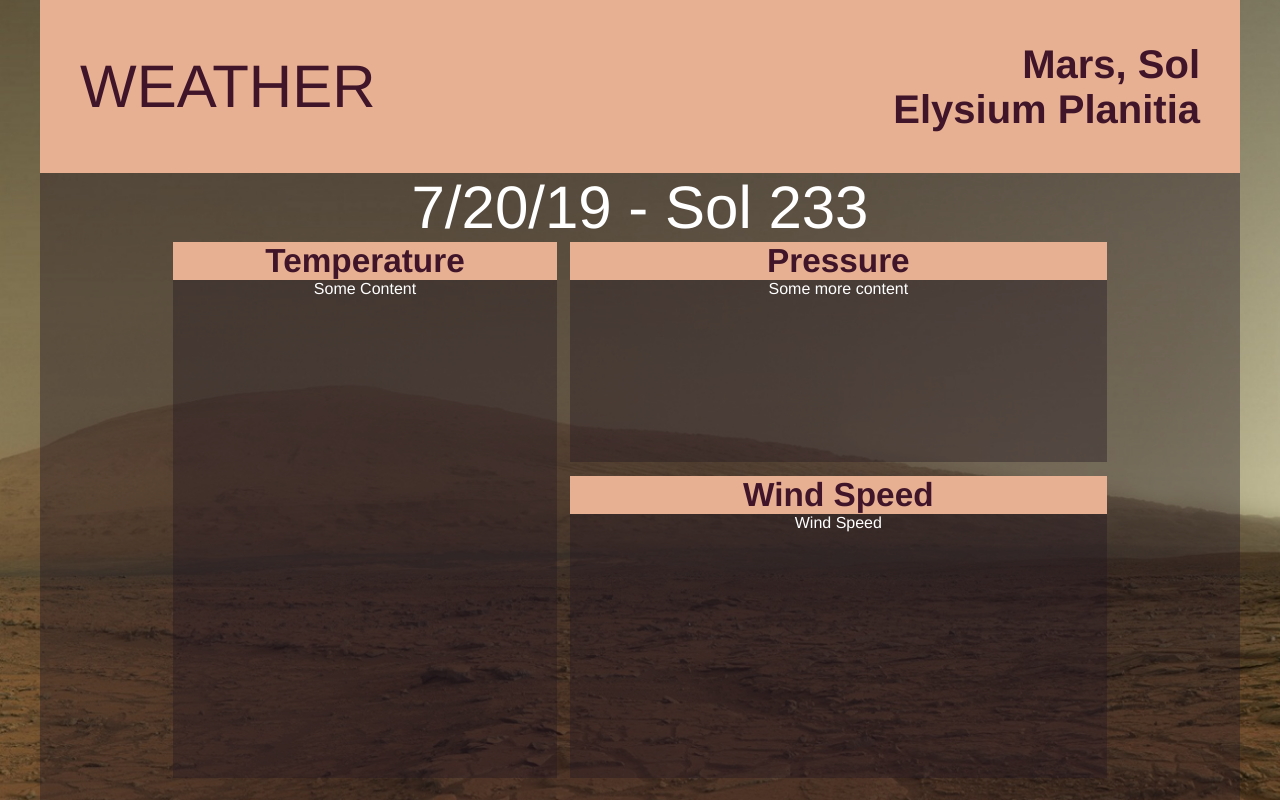
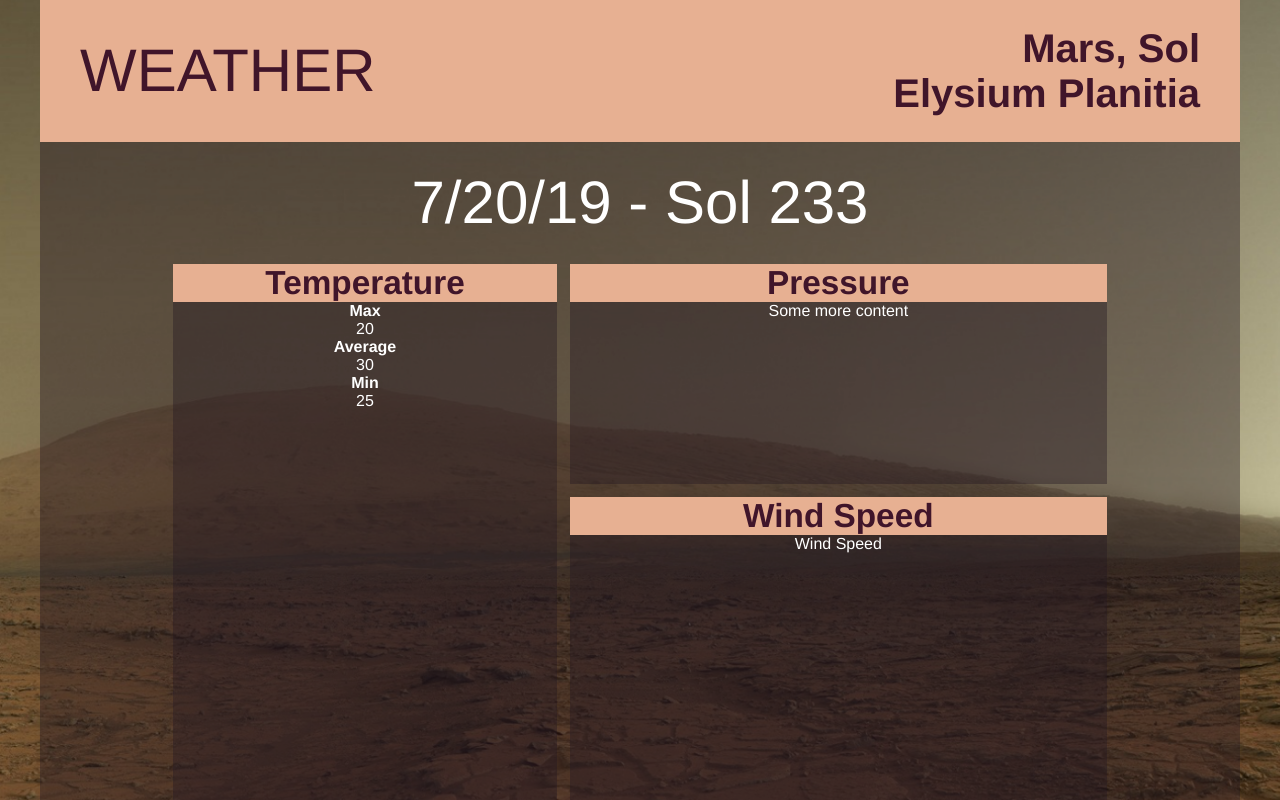
Before and after one commit to dpalencia/Mars-Weather, a React (Create React App) app: page / in a window 1280 px wide. Built offline with nearby package versions, Linux system fonts and the light colour scheme.

Commit message:
Info values

```diff
--- a/src/App.css
+++ b/src/App.css
@@ -61,7 +61,9 @@ body {
       text-align: right;
       font-size: 30px;
     }
-
+#mainTitle h1 {
+  margin: 20pt 0;
+}
 @media (max-width: 1200px) {
 
 }
@@ -96,6 +98,17 @@ body {
       justify-content: center;
     }
 
-    #weatherBox {
+    .weatherBox {
       background-color: rgba(36, 23, 33, .4);
     }
+
+@media (max-width: 768px) {
+    #wGrid {
+      display: flex;
+      flex-direction: column;
+      padding: 0 10%;
+    }
+    #weatherBox {
+      flex-grow: 1;
+    }
+}
--- /dev/null
+++ b/src/components/WeatherBoxes/InfoValues.js
@@ -0,0 +1,23 @@
+import React from "react"
+
+function InfoLine(props) {
+    return(
+        <div className="infoLine">
+            <div className="infoName"><h4>{props.name}</h4></div>
+            <div className="infoVal">{props.info}</div>
+        </div>
+    )
+}
+
+function InfoValues(props) {
+    return (
+        <div className="infoValues">
+            <InfoLine name={props.maxName} info={props.maxVal} />
+            <InfoLine name={props.avName} info={props.avVal} />
+            <InfoLine name={props.minName} info={props.minVal} />
+        </div>
+    )
+}
+
+
+export default InfoValues
--- a/src/components/WeatherBoxes/TitleBar.js
+++ /dev/null
@@ -1,9 +0,0 @@
-import React from "react"
-function TitleBar(props) {
-    return (
-        <div className="titleBar">
-            <h3>{props.title}</h3>
-        </div>
-    );
-}
-export default TitleBar
--- a/src/components/WeatherBoxes/WContainer.js
+++ b/src/components/WeatherBoxes/WContainer.js
@@ -1,11 +1,19 @@
 import React from "react"
 import WeatherBox from "./WeatherBox"
+import InfoValues from "./InfoValues"
 
 function WeatherBoxes() {
     return (
         <div id="wGrid">
             <WeatherBox title="Temperature" gridName="temp">
-                    Some Content
+                <InfoValues
+                  maxName="Max"
+                  minName="Min"
+                  avName="Average"
+                  maxVal={20}
+                  minVal={25}
+                  avVal={30}
+                />
             </WeatherBox>
             <WeatherBox title="Pressure" gridName="pressure">
                     Some more content
--- a/src/components/WeatherBoxes/WeatherBox.js
+++ b/src/components/WeatherBoxes/WeatherBox.js
@@ -1,10 +1,10 @@
 import React from "react"
-import TitleBar from "./TitleBar"
+import WeatherTitle from "./WeatherTitle"
 function WeatherBox(props) {
     console.log(props.gridName)
     return (
-        <div id="weatherBox" style={{gridArea: props.gridName}}>
-            <TitleBar title={props.title} />
+        <div className="weatherBox" style={{gridArea: props.gridName}}>
+            <WeatherTitle title={props.title} />
             {props.children}
         </div>
     );
--- /dev/null
+++ b/src/components/WeatherBoxes/WeatherTitle.js
@@ -0,0 +1,9 @@
+import React from "react"
+function WeatherTitle(props) {
+    return (
+        <div className="titleBar">
+            <h3>{props.title}</h3>
+        </div>
+    );
+}
+export default WeatherTitle
```
Also changed, not shown: src/components/SmallTitlebar.js (deleted), 1 other file (tests, documents, lock files or other folders).
